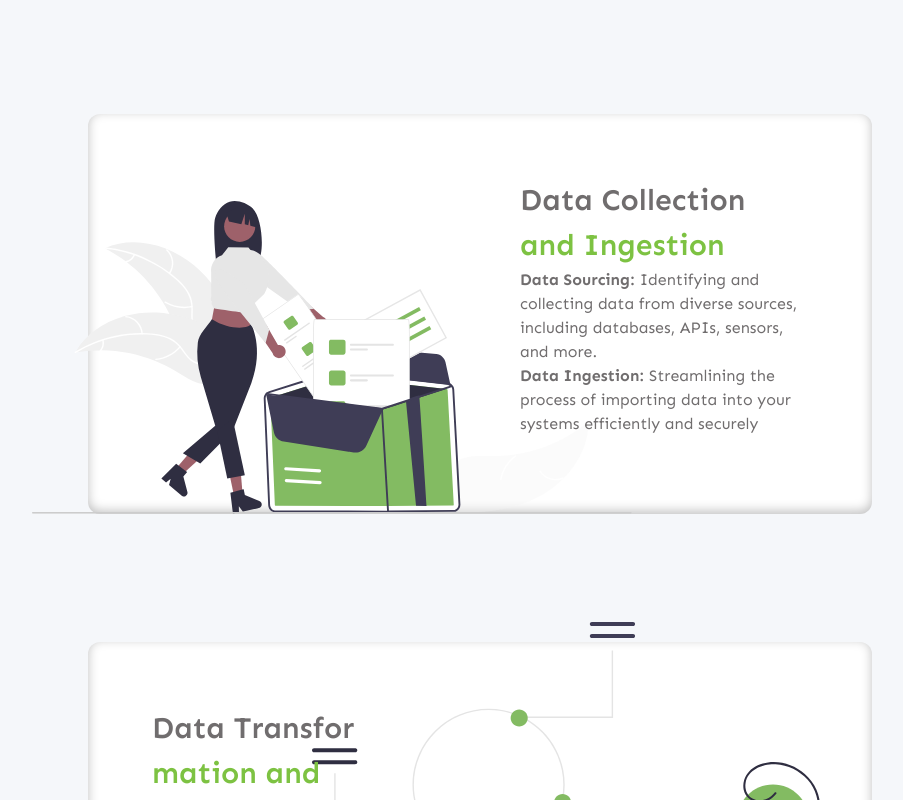
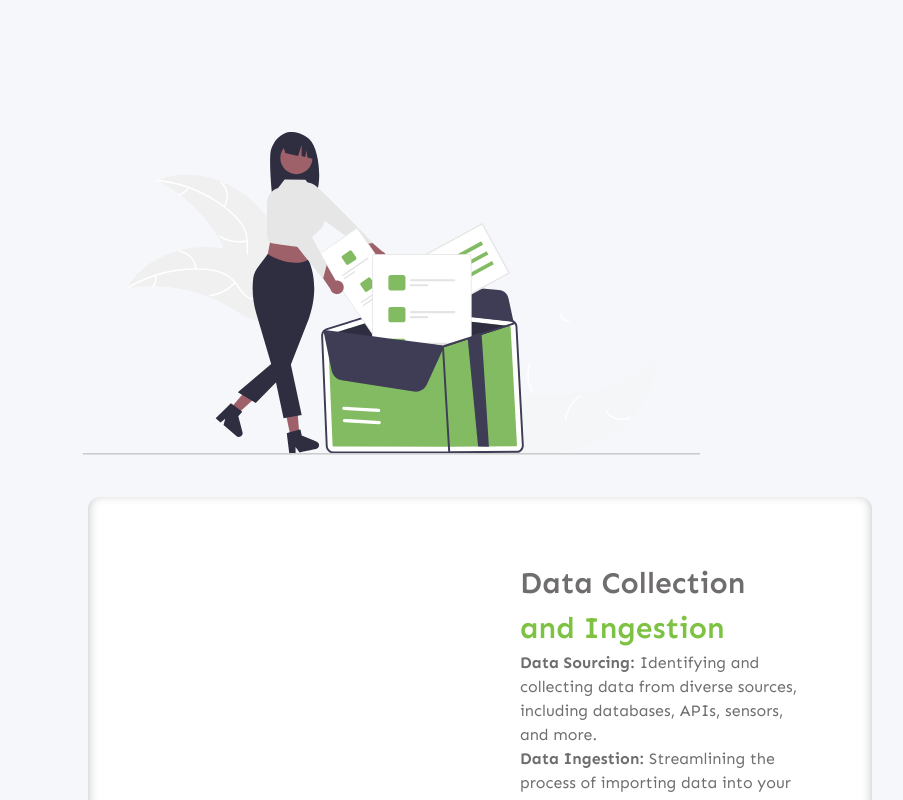
Before and after one commit to NewTokTech/NewTok, a Next.js app: page /services/data-ai in a window 1280 px wide. Shown: the part 700-1500 px from the top of the page, without its empty margins (160-1063 px from the left). Built offline with nearby package versions, Linux system fonts and the light colour scheme.

Commit message:
services image changes

```diff
--- a/src/components/servicePage/SingleContainer.tsx
+++ b/src/components/servicePage/SingleContainer.tsx
@@ -27,7 +27,7 @@ const SingleContainer = (props: ServiceContent) => {
           alt="about 1"
           width={687}
           height={498}
-          className={`scale-75 xl:hidden block  xl:scale-90 overflow-visible -mb-10`}
+          className={`scale-75 sxl:hidden block  xl:scale-90 overflow-visible -mb-10`}
         />
         <div className="xl:mx-10 rounded-xl bg-white about mx-5 xl:min-w-[519px] xl:min-h-[400px] text-secondary" style={{ boxShadow: "0px -3px 11px 0px rgba(0, 0, 0, 0.25) inset" }}>
           <div className="m-auto px-6 md:px-12 xl:px-6 xl:my-16">
@@ -37,7 +37,7 @@ const SingleContainer = (props: ServiceContent) => {
                 alt="about 1"
                 width={600}
                 height={498}
-                className={`absolute  bottom-0 xl:block hidden scale-75 xl:scale-100 overflow-visible ${position === 'left' ? '-left-4 ' : 'right-0'}`}
+                className={`absolute  bottom-0 sxl:block hidden scale-75 xl:scale-100 overflow-visible ${position === 'left' ? '-left-4 ' : 'right-0'}`}
               />
 
               <div className="md:7/12 xl:w-6/12 p-10  z-[999]">
--- a/tailwind.config.ts
+++ b/tailwind.config.ts
@@ -23,7 +23,9 @@ const config: Config = {
       backgroundImage: theme => ({
         'gradient': 'linear-gradient(to right, #4A90E2, #CD2E75)',
       }),
-
+      screens: {
+        'sxl': '1400px',
+      },
     },
 
 
```
